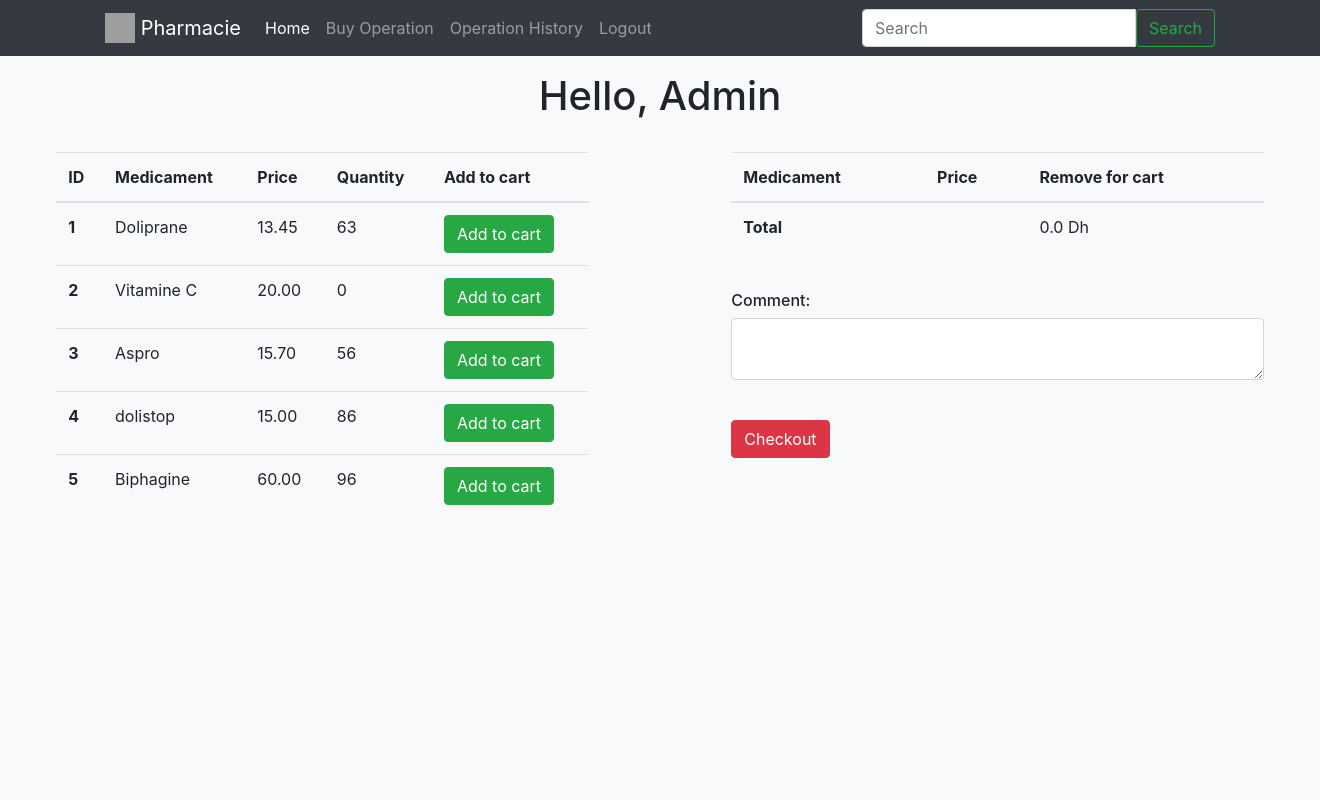
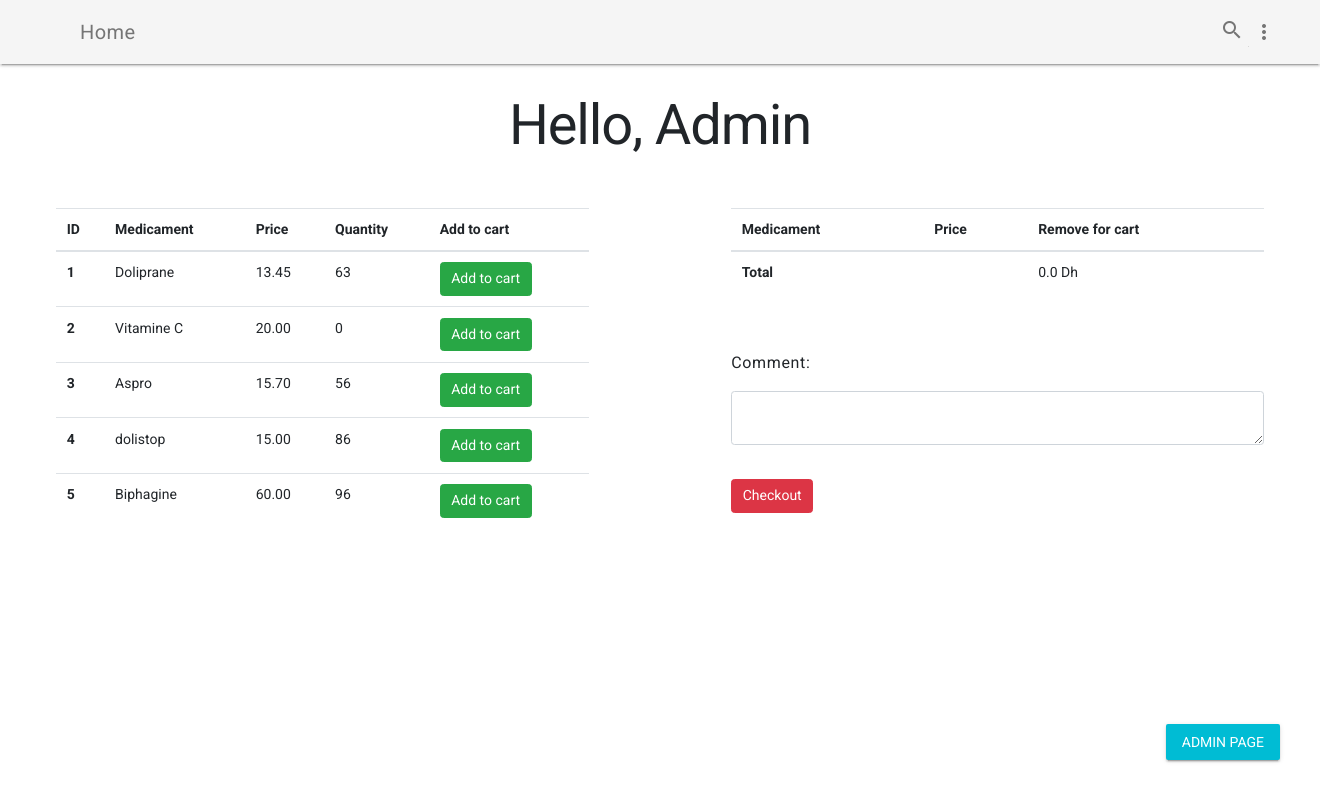
Before and after one commit to youssefangri/PH-manage, a Django app: page / in a window 1320 px wide; the page is wider, and only the part inside the window is pictured. Run offline with Django 3.2, Linux system fonts and the light colour scheme; a user stored in the database is signed in; data comes from the database, SQL or seed files in the repository; both versions use the stored data as it was after the commit; data that the repository does not hold is empty; some libraries are stand-ins or nearby versions; grey boxes are pictures that could not be loaded.

Commit message:
change navbar style to MDL style

```diff
--- /dev/null
+++ b/static_my_proj/css/styles.css
@@ -0,0 +1,215 @@
+/**
+ * Copyright 2015 Google Inc. All Rights Reserved.
+ *
+ * Licensed under the Apache License, Version 2.0 (the "License");
+ * you may not use this file except in compliance with the License.
+ * You may obtain a copy of the License at
+ *
+ *      http://www.apache.org/licenses/LICENSE-2.0
+ *
+ * Unless required by applicable law or agreed to in writing, software
+ * distributed under the License is distributed on an "AS IS" BASIS,
+ * WITHOUT WARRANTIES OR CONDITIONS OF ANY KIND, either express or implied.
+ * See the License for the specific language governing permissions and
+ * limitations under the License.
+ */
+
+html, body {
+  font-family: 'Roboto', 'Helvetica', sans-serif;
+}
+.demo-avatar {
+  width: 48px;
+  height: 48px;
+  border-radius: 24px;
+}
+.demo-layout .mdl-layout__header .mdl-layout__drawer-button {
+  color: rgba(0, 0, 0, 0.54);
+}
+.mdl-layout__drawer .avatar {
+  margin-bottom: 16px;
+}
+.demo-drawer {
+  border: none;
+}
+/* iOS Safari specific workaround */
+.demo-drawer .mdl-menu__container {
+  z-index: -1;
+}
+.demo-drawer .demo-navigation {
+  z-index: -2;
+}
+/* END iOS Safari specific workaround */
+.demo-drawer .mdl-menu .mdl-menu__item {
+  display: -webkit-flex;
+  display: -ms-flexbox;
+  display: flex;
+  -webkit-align-items: center;
+      -ms-flex-align: center;
+          align-items: center;
+}
+.demo-drawer-header {
+  box-sizing: border-box;
+  display: -webkit-flex;
+  display: -ms-flexbox;
+  display: flex;
+  -webkit-flex-direction: column;
+      -ms-flex-direction: column;
+          flex-direction: column;
+  -webkit-justify-content: flex-end;
+      -ms-flex-pack: end;
+          justify-content: flex-end;
+  padding: 16px;
+  height: 151px;
+}
+.demo-avatar-dropdown {
+  display: -webkit-flex;
+  display: -ms-flexbox;
+  display: flex;
+  position: relative;
+  -webkit-flex-direction: row;
+      -ms-flex-direction: row;
+          flex-direction: row;
+  -webkit-align-items: center;
+      -ms-flex-align: center;
+          align-items: center;
+  width: 100%;
+}
+
+.demo-navigation {
+  -webkit-flex-grow: 1;
+      -ms-flex-positive: 1;
+          flex-grow: 1;
+}
+.demo-layout .demo-navigation .mdl-navigation__link {
+  display: -webkit-flex !important;
+  display: -ms-flexbox !important;
+  display: flex !important;
+  -webkit-flex-direction: row;
+      -ms-flex-direction: row;
+          flex-direction: row;
+  -webkit-align-items: center;
+      -ms-flex-align: center;
+          align-items: center;
+  color: rgba(255, 255, 255, 0.56);
+  font-weight: 500;
+}
+.demo-layout .demo-navigation .mdl-navigation__link:hover {
+  background-color: #00BCD4;
+  color: #37474F;
+}
+.demo-navigation .mdl-navigation__link .material-icons {
+  font-size: 24px;
+  color: rgba(255, 255, 255, 0.56);
+  margin-right: 32px;
+}
+
+.demo-content {
+  max-width: 1080px;
+}
+
+.demo-charts {
+  -webkit-align-items: center;
+      -ms-flex-align: center;
+          align-items: center;
+}
+.demo-chart:nth-child(1) {
+  color: #ACEC00;
+}
+.demo-chart:nth-child(2) {
+  color: #00BBD6;
+}
+.demo-chart:nth-child(3) {
+  color: #BA65C9;
+}
+.demo-chart:nth-child(4) {
+  color: #EF3C79;
+}
+.demo-graphs {
+  padding: 16px 32px;
+  display: -webkit-flex;
+  display: -ms-flexbox;
+  display: flex;
+  -webkit-flex-direction: column;
+      -ms-flex-direction: column;
+          flex-direction: column;
+  -webkit-align-items: stretch;
+      -ms-flex-align: stretch;
+          align-items: stretch;
+}
+/* TODO: Find a proper solution to have the graphs
+ * not float around outside their container in IE10/11.
+ * Using a browserhacks.com solution for now.
+ */
+_:-ms-input-placeholder, :root .demo-graphs {
+  min-height: 664px;
+}
+_:-ms-input-placeholder, :root .demo-graph {
+  max-height: 300px;
+}
+/* TODO end */
+.demo-graph:nth-child(1) {
+  color: #00b9d8;
+}
+.demo-graph:nth-child(2) {
+  color: #d9006e;
+}
+
+.demo-cards {
+  -webkit-align-items: flex-start;
+      -ms-flex-align: start;
+          align-items: flex-start;
+  -webkit-align-content: flex-start;
+      -ms-flex-line-pack: start;
+          align-content: flex-start;
+}
+.demo-cards .demo-separator {
+  height: 32px;
+}
+.demo-cards .mdl-card__title.mdl-card__title {
+  color: white;
+  font-size: 24px;
+  font-weight: 400;
+}
+.demo-cards ul {
+  padding: 0;
+}
+.demo-cards h3 {
+  font-size: 1em;
+}
+.demo-updates .mdl-card__title {
+  min-height: 200px;
+  background-image: url('images/dog.png');
+  background-position: 90% 100%;
+  background-repeat: no-repeat;
+}
+.demo-cards .mdl-card__actions a {
+  color: #00BCD4;
+  text-decoration: none;
+}
+
+.demo-options h3 {
+  margin: 0;
+}
+.demo-options .mdl-checkbox__box-outline {
+  border-color: rgba(255, 255, 255, 0.89);
+}
+.demo-options ul {
+  margin: 0;
+  list-style-type: none;
+}
+.demo-options li {
+  margin: 4px 0;
+}
+.demo-options .material-icons {
+  color: rgba(255, 255, 255, 0.89);
+}
+.demo-options .mdl-card__actions {
+  height: 64px;
+  display: -webkit-flex;
+  display: -ms-flexbox;
+  display: flex;
+  box-sizing: border-box;
+  -webkit-align-items: center;
+      -ms-flex-align: center;
+          align-items: center;
+}
--- a/templates/base.html
+++ b/templates/base.html
@@ -6,7 +6,7 @@
 			<meta charset="utf-8">
 			<meta name="viewport" content="width=device-width, initial-scale=1, shrink-to-fit=no">
 			{% include "base/css.html" %}
-			{% include "base/navbar.html" with brand_name='Pharmacie' %}
+			{% include "base/navbar2.html" with brand_name='Pharmacie' %}
 
 			<title>{{title}}</title>
 		  </head>
--- a/templates/base/css.html
+++ b/templates/base/css.html
@@ -2,6 +2,44 @@
 
 <!-- Bootstrap CSS -->
 <link rel="stylesheet" href="https://maxcdn.bootstrapcdn.com/bootstrap/4.0.0/css/bootstrap.min.css" integrity="sha384-Gn5384xqQ1aoWXA+058RXPxPg6fy4IWvTNh0E263XmFcJlSAwiGgFAW/dAiS6JXm" crossorigin="anonymous">
-<style>
-    body{background-color: #f7f9fb; }
-  </style>
+<!--<style>
+   body{background-color: #f7f9fb; }
+  </style>-->
+
+  <!-- mtl -->
+  <meta name="mobile-web-app-capable" content="yes">
+      <link rel="icon" sizes="192x192" href="images/android-desktop.png">
+
+      <!-- Add to homescreen for Safari on iOS -->
+      <meta name="apple-mobile-web-app-capable" content="yes">
+      <meta name="apple-mobile-web-app-status-bar-style" content="black">
+      <meta name="apple-mobile-web-app-title" content="Material Design Lite">
+      <link rel="apple-touch-icon-precomposed" href="images/ios-desktop.png">
+
+      <!-- Tile icon for Win8 (144x144 + tile color) -->
+      <meta name="msapplication-TileImage" content="images/touch/ms-touch-icon-144x144-precomposed.png">
+      <meta name="msapplication-TileColor" content="#3372DF">
+
+      <link rel="shortcut icon" href="images/favicon.png">
+
+      <!-- SEO: If your mobile URL is different from the desktop URL, add a canonical link to the desktop page https://developers.google.com/webmasters/smartphone-sites/feature-phones -->
+      <!--
+      <link rel="canonical" href="http://www.example.com/">
+      -->
+
+      <link rel="stylesheet" href="https://fonts.googleapis.com/css?family=Roboto:regular,bold,italic,thin,light,bolditalic,black,medium&amp;lang=en">
+      <link rel="stylesheet" href="https://fonts.googleapis.com/icon?family=Material+Icons">
+      <link rel="stylesheet" href="https://code.getmdl.io/1.3.0/material.cyan-light_blue.min.css">
+      <link rel="stylesheet" href="{% static 'css/styles.css'%}"></script>
+      <style>
+      #view-source {
+        position: fixed;
+        display: block;
+        right: 0;
+        bottom: 0;
+        margin-right: 40px;
+        margin-bottom: 40px;
+        z-index: 900;
+      }
+      </style>
+<!-- / mtl -->
--- a/templates/base/js.html
+++ b/templates/base/js.html
@@ -4,4 +4,9 @@
 <script src="https://code.jquery.com/jquery-3.3.1.min.js"></script>
 <script src="https://cdnjs.cloudflare.com/ajax/libs/popper.js/1.12.9/umd/popper.min.js" integrity="sha384-ApNbgh9B+Y1QKtv3Rn7W3mgPxhU9K/ScQsAP7hUibX39j7fakFPskvXusvfa0b4Q" crossorigin="anonymous"></script>
 <script src="https://maxcdn.bootstrapcdn.com/bootstrap/4.0.0/js/bootstrap.min.js" integrity="sha384-JZR6Spejh4U02d8jOt6vLEHfe/JQGiRRSQQxSfFWpi1MquVdAyjUar5+76PVCmYl" crossorigin="anonymous"></script>
-<script src="{% static 'js/logoutConfirm.js'%}"></script
+<script src="{% static 'js/logoutConfirm.js'%}"></script>
+
+<!-- mtl -->
+<script src="https://code.getmdl.io/1.3.0/material.min.js"></script>
+
+<!-- / mtl -->
--- /dev/null
+++ b/templates/base/navbar2.html
@@ -0,0 +1,71 @@
+{% load static %}
+{% url 'home' as home_url %}
+{% url 'buy' as buy_url %}
+{% url 'login' as login_url %}
+{% url 'logout' as logout_url %}
+{% url 'history' as history_url %}
+
+<div class="demo-layout mdl-layout mdl-js-layout  mdl-layout--fixed-header">
+      <header class="demo-header mdl-layout__header mdl-color--grey-100 mdl-color-text--grey-600">
+        <div class="mdl-layout__header-row">
+          <span class="mdl-layout-title">Home</span>
+          <div class="mdl-layout-spacer"></div>
+          <form method='POST' action='/'>{% csrf_token %}
+          <div class="mdl-textfield mdl-js-textfield mdl-textfield--expandable">
+            <label class="mdl-button mdl-js-button mdl-button--icon" for="search">
+              <i class="material-icons">search</i>
+            </label>
+            <div class="mdl-textfield__expandable-holder">
+              <input class="mdl-textfield__input" type="text" id="search" name='q' value='{{ request.POST.q }}' >
+              <label class="mdl-textfield__label" for="search">Enter your query...</label>
+            </div>
+          </div>
+        </form>
+          <button class="mdl-button mdl-js-button mdl-js-ripple-effect mdl-button--icon" id="hdrbtn">
+            <i class="material-icons">more_vert</i>
+          </button>
+          <ul class="mdl-menu mdl-js-menu mdl-js-ripple-effect mdl-menu--bottom-right" for="hdrbtn">
+            {% if request.user.is_authenticated %}
+            <li class="mdl-menu__item">Profile</li>
+            <a href="{{ logout_url }}?next=/login"><li class="mdl-menu__item">Logout</li></a>
+            {% else %}
+            <a href="{{ login_url }}"><li class="mdl-menu__item">Login</li></a>
+            {% endif %}
+            <li class="mdl-menu__item">About</li>
+          </ul>
+        </div>
+      </header>
+
+
+
+      <div class="demo-drawer mdl-layout__drawer mdl-color--blue-grey-900 mdl-color-text--blue-grey-50">
+        <header class="demo-drawer-header">
+          <img src="{% static 'img/user.jpg'%}" class="demo-avatar">
+          <div class="demo-avatar-dropdown">
+            <span>{{ request.user.email }}</span>
+            <div class="mdl-layout-spacer"></div>
+            <button id="accbtn" class="mdl-button mdl-js-button mdl-js-ripple-effect mdl-button--icon">
+              <i class="material-icons" role="presentation">arrow_drop_down</i>
+              <span class="visuallyhidden">Accounts</span>
+            </button>
+            <ul class="mdl-menu mdl-menu--bottom-right mdl-js-menu mdl-js-ripple-effect" for="accbtn">
+              <li class="mdl-menu__item">hello@example.com</li>
+              <li class="mdl-menu__item">info@example.com</li>
+              <li class="mdl-menu__item"><i class="material-icons">add</i>Add another account...</li>
+            </ul>
+          </div>
+        </header>
+        <nav class="demo-navigation mdl-navigation mdl-color--blue-grey-800">
+          <a class="mdl-navigation__link" href="{{ home_url }}"><i class="mdl-color-text--blue-grey-400 material-icons" role="presentation">home</i>Home</a>
+          <a class="mdl-navigation__link" href="{{ history_url }}"><i class="mdl-color-text--blue-grey-400 material-icons" role="presentation">inbox</i>History</a>
+          <a class="mdl-navigation__link" href=""><i class="mdl-color-text--blue-grey-400 material-icons" role="presentation">delete</i>Trash</a>
+          <a class="mdl-navigation__link" href=""><i class="mdl-color-text--blue-grey-400 material-icons" role="presentation">report</i>Spam</a>
+          <a class="mdl-navigation__link" href=""><i class="mdl-color-text--blue-grey-400 material-icons" role="presentation">forum</i>Forums</a>
+          <a class="mdl-navigation__link" href=""><i class="mdl-color-text--blue-grey-400 material-icons" role="presentation">flag</i>Updates</a>
+          <a class="mdl-navigation__link" href=""><i class="mdl-color-text--blue-grey-400 material-icons" role="presentation">local_offer</i>Promos</a>
+          <a class="mdl-navigation__link" href=""><i class="mdl-color-text--blue-grey-400 material-icons" role="presentation">shopping_cart</i>Purchases</a>
+          <a class="mdl-navigation__link" href=""><i class="mdl-color-text--blue-grey-400 material-icons" role="presentation">people</i>Social</a>
+          <div class="mdl-layout-spacer"></div>
+          <a class="mdl-navigation__link" href=""><i class="mdl-color-text--blue-grey-400 material-icons" role="presentation">help_outline</i><span class="visuallyhidden">Help</span></a>
+        </nav>
+      </div>
--- a/templates/home_page.html
+++ b/templates/home_page.html
@@ -2,6 +2,7 @@
 {% load static %}
 
 {% block content %}
+<section class="body-section">
 	<div class='text-center'>
 
 					<h1>Hello, {{ username }}</h1>
@@ -81,7 +82,8 @@
 										</div>
 
 								</div>
-
+</section>
 					 {% endif %}
 
+<a href="/admin" target="_blank" id="view-source" class="mdl-button mdl-js-button mdl-button--raised mdl-js-ripple-effect mdl-button--colored mdl-color-text--white">Admin Page</a>
 {% endblock %}
```
Also changed, not shown: templates/base/navbar3.html (added, +61 -0 lines), db.sqlite3, static_my_proj/img/user.jpg (added).
